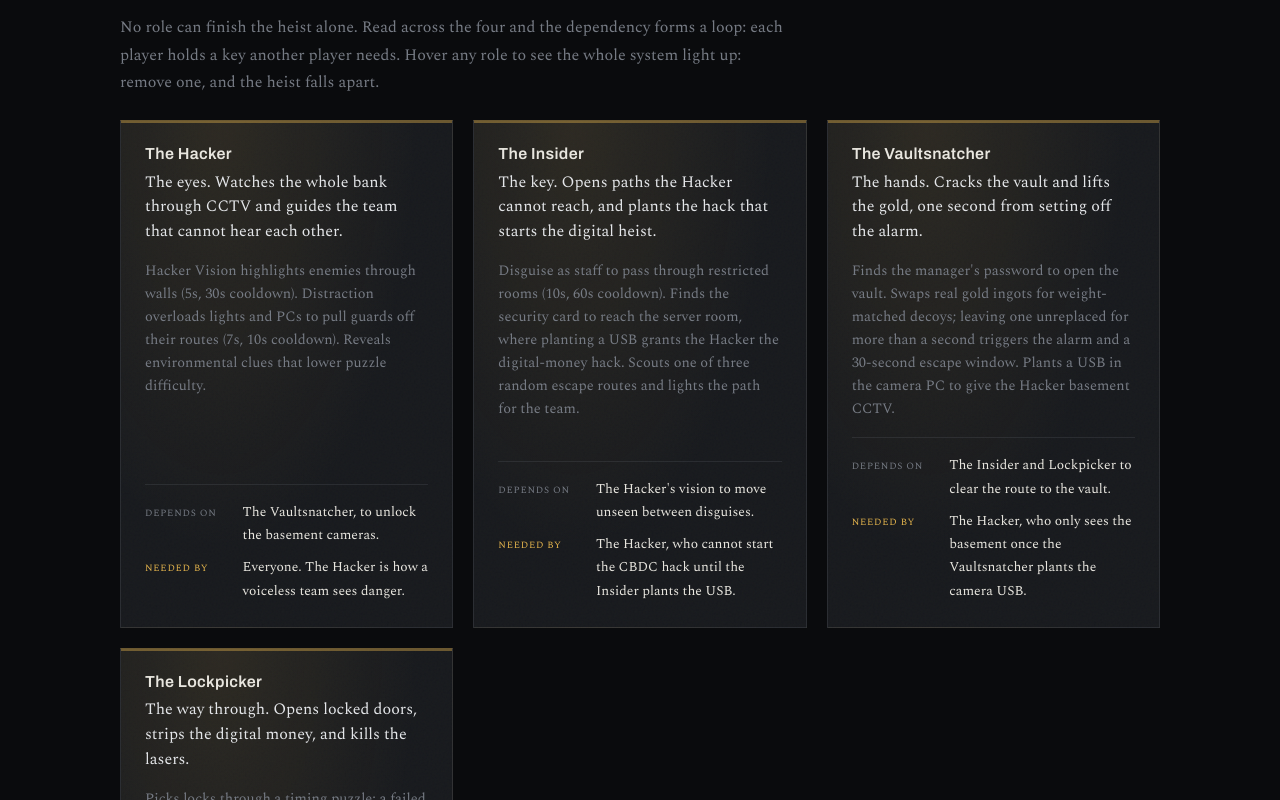
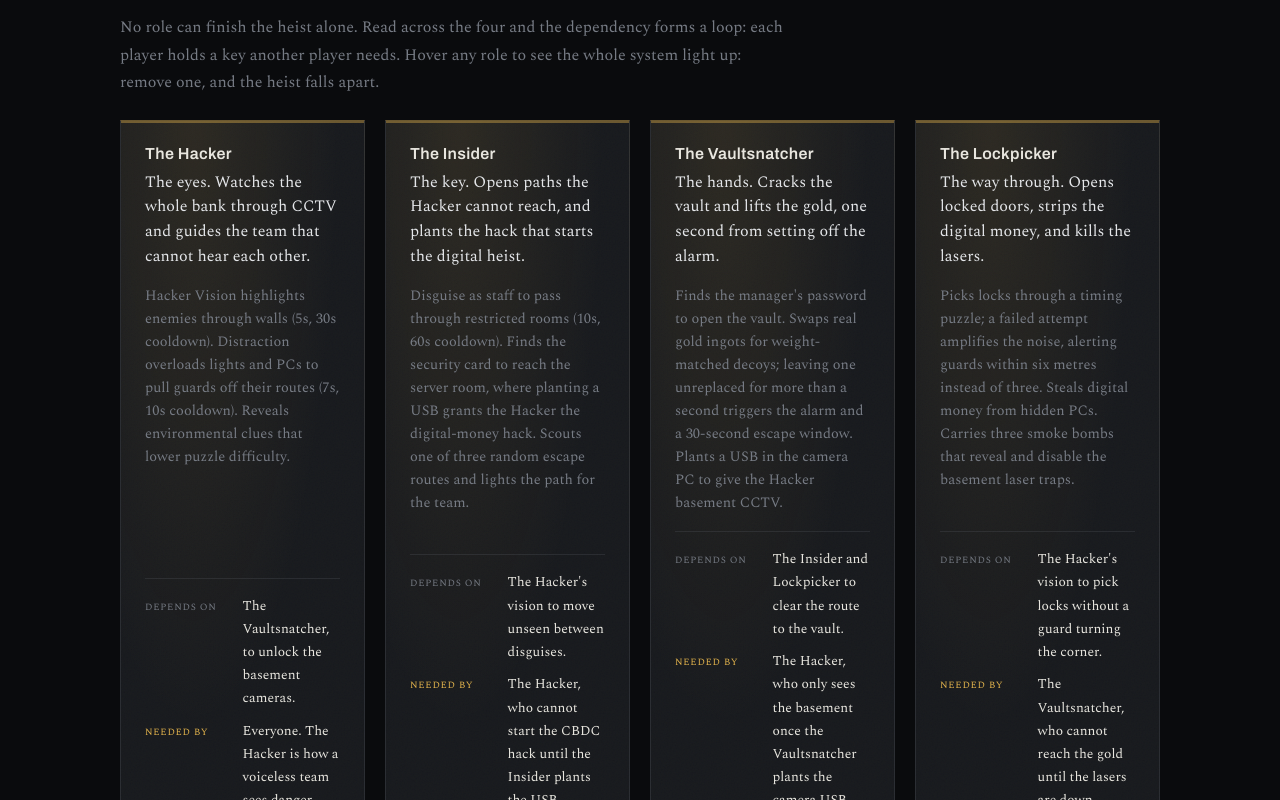
Before and after one commit to alvarogope/portfolio, a Next.js app: page /break-in in a window 1280 px wide. Shown: the part 1160-1960 px from the top of the page. Built offline with nearby package versions, Linux system fonts and the light colour scheme; a web font is replaced by a local one.

Commit message:
Break-In role web complete

```diff
--- a/src/components/project/RoleWeb.tsx
+++ b/src/components/project/RoleWeb.tsx
@@ -25,7 +25,7 @@ export default function RoleWeb({ roles }: { roles: Role[] }) {
       className="rw-grid"
       style={{
         display: "grid",
-        gridTemplateColumns: "repeat(auto-fit, minmax(300px, 1fr))",
+        gridTemplateColumns: "repeat(auto-fit, minmax(245px, 1fr))",
         gap: "1.25rem",
       }}
     >
```
